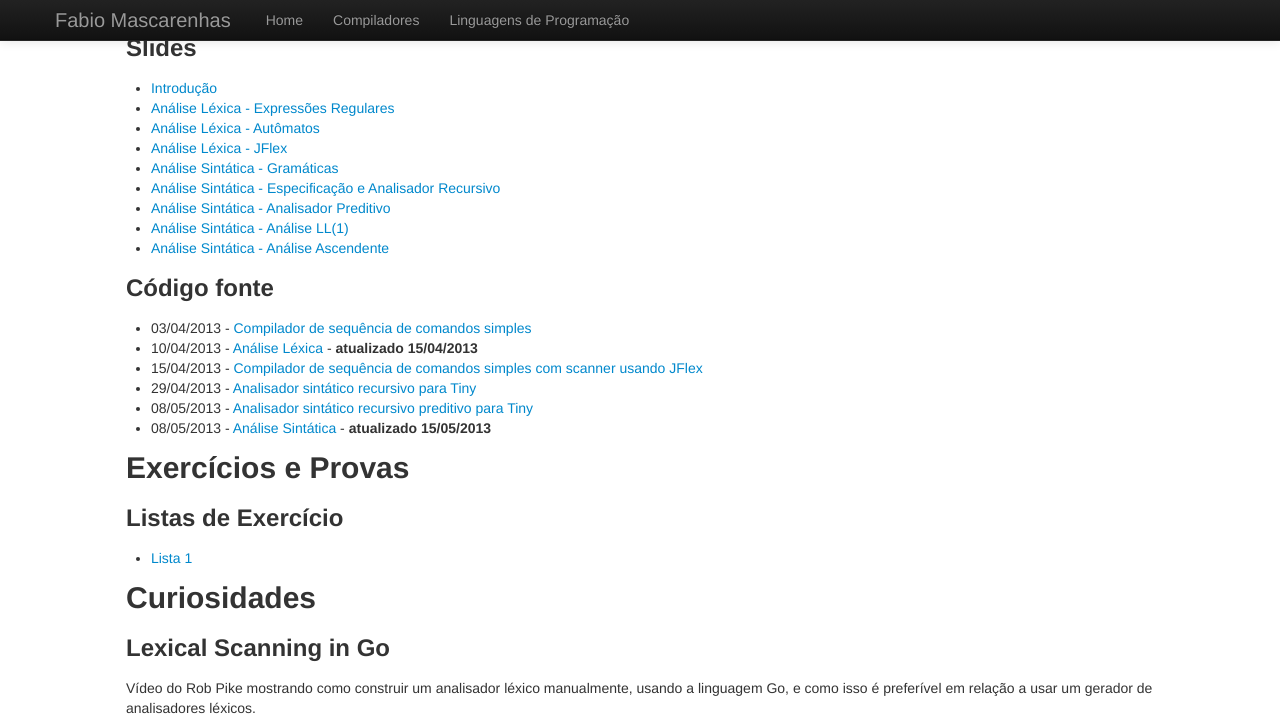
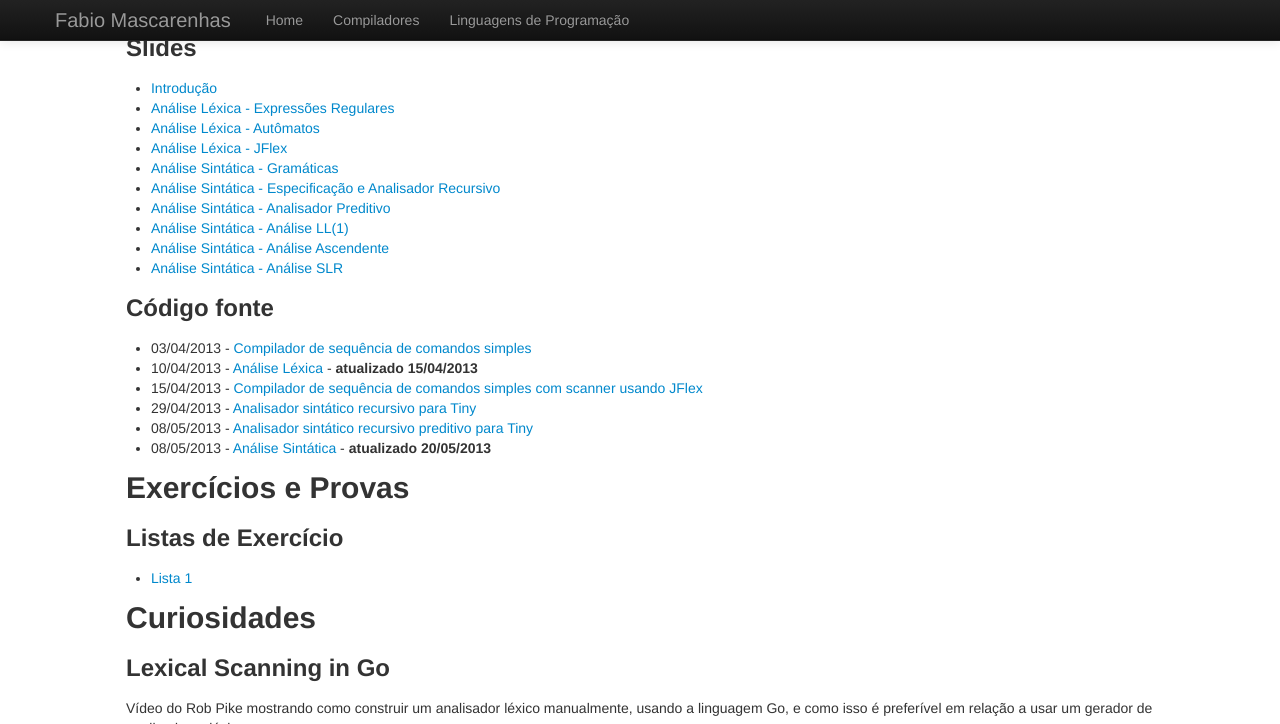
Before and after one commit to fabiomascarenhas/fabiomascarenhas.github.com, a Jekyll site: the page built from comp/index.md, in a window 1280 px wide and 900 px high, scrolled down 1203 px, cut to the strip 0-724 px from the top of the window. Built offline with Jekyll 4.4.1, drawn with Linux system fonts in a browser that asks for light colours.

Commit message:
notas de aula compiladores 20/05

```diff
--- a/comp/index.md
+++ b/comp/index.md
@@ -112,6 +112,7 @@ Notas de Aula
 * [Análise Sintática - Analisador Preditivo](07Preditiva.pdf)
 * [Análise Sintática - Análise LL(1)](08LL1.pdf)
 * [Análise Sintática - Análise Ascendente](09Ascendente.pdf)
+* [Análise Sintática - Análise SLR](10SLR.pdf)
 
 ### Código fonte
 
@@ -120,7 +121,7 @@ Notas de Aula
 * 15/04/2013 - [Compilador de sequência de comandos simples com scanner usando JFlex](CmdSimp_JFlex.zip)
 * 29/04/2013 - [Analisador sintático recursivo para Tiny](Tiny_Rec.zip)
 * 08/05/2013 - [Analisador sintático recursivo preditivo para Tiny](Tiny_Pred.zip)
-* 08/05/2013 - [Análise Sintática](Parsing.zip) - **atualizado 15/05/2013**
+* 08/05/2013 - [Análise Sintática](Parsing.zip) - **atualizado 20/05/2013**
 
 Exercícios e Provas
 -------------------
```
Also changed, not shown: 3 other files.
